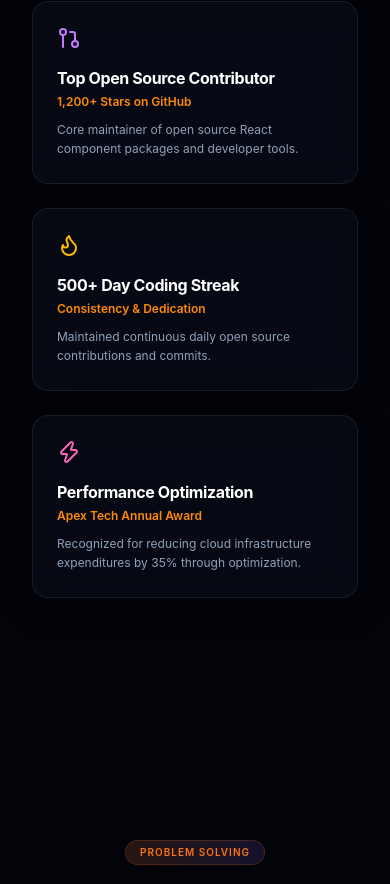
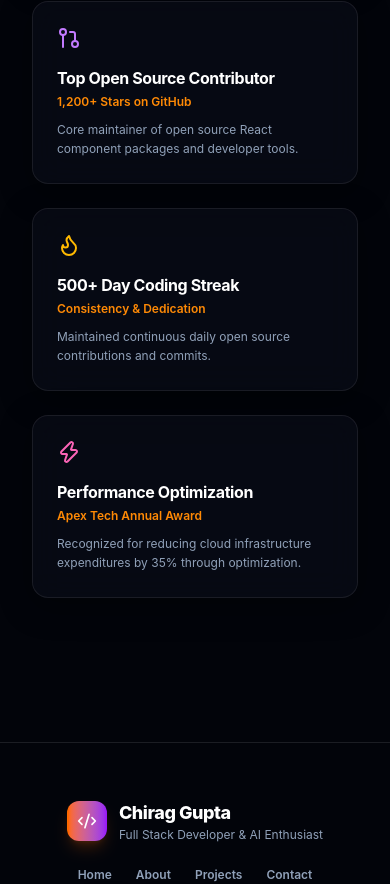
Before and after one commit to chirag-g210/portfolio-cg210, a React (Vite) app: page /about in a window 390 px wide. Shown: the part 10653-11537 px from the top of the page. Built offline with nearby package versions, Linux system fonts and the light colour scheme.

Commit message:
delete profiles

```diff
--- a/src/components/sections/CodingProfiles.tsx
+++ /dev/null
@@ -1,84 +0,0 @@
-import React from 'react';
-import { ExternalLink, Terminal, Trophy, Code2 } from 'lucide-react';
-import { codingProfiles } from '../../data/codingProfiles';
-import SectionHeading from '../common/SectionHeading';
-import Card from '../ui/Card';
-import Badge from '../ui/Badge';
-import ScrollReveal from '../common/ScrollReveal';
-
-export const CodingProfiles: React.FC = () => {
-  return (
-    <section id="coding-profiles" className="py-24 relative z-10">
-      <div className="max-w-7xl mx-auto px-4 sm:px-6 lg:px-8">
-        <ScrollReveal variant="slideUp">
-          <SectionHeading
-            badge="Problem Solving"
-            title="Competitive Coding & Profiles"
-            subtitle="Algorithmic problem solving, contest ratings, and GitHub contribution activity."
-          />
-        </ScrollReveal>
-
-        <div className="grid grid-cols-1 md:grid-cols-2 gap-6">
-          {codingProfiles.map((profile, index) => (
-            <ScrollReveal key={profile.id} variant="slideUp" delay={0.15 * index}>
-              <Card className="p-7 flex flex-col justify-between h-full">
-                <div>
-                  <div className="flex items-center justify-between mb-4">
-                    <div className="flex items-center gap-3">
-                      <div className={`p-3 rounded-xl bg-gradient-to-r ${profile.color} text-white shadow-lg`}>
-                        <Terminal className="w-5 h-5" />
-                      </div>
-                      <div>
-                        <h3 className="text-xl font-bold text-white">{profile.platform}</h3>
-                        <div className="text-xs font-semibold text-slate-400">@{profile.username}</div>
-                      </div>
-                    </div>
-
-                    {profile.badge && (
-                      <Badge variant="orange" className="flex items-center gap-1">
-                        <Trophy className="w-3 h-3 text-amber-400" />
-                        <span>{profile.badge}</span>
-                      </Badge>
-                    )}
-                  </div>
-
-                  <div className="grid grid-cols-2 gap-3 my-5 p-4 rounded-xl bg-white/5 border border-white/10">
-                    <div>
-                      <div className="text-[11px] font-semibold text-slate-400">Rating / Stars</div>
-                      <div className="text-sm font-extrabold text-orange-400 mt-0.5">{profile.rating}</div>
-                    </div>
-                    <div>
-                      <div className="text-[11px] font-semibold text-slate-400">Solved / Activity</div>
-                      <div className="text-sm font-extrabold text-purple-400 mt-0.5">{profile.solvedCount}</div>
-                    </div>
-                  </div>
-
-                  <ul className="space-y-2 mb-6">
-                    {profile.highlights.map((item, idx) => (
-                      <li key={idx} className="text-xs text-slate-300 flex items-center gap-2">
-                        <Code2 className="w-3.5 h-3.5 text-orange-400" />
-                        <span>{item}</span>
-                      </li>
-                    ))}
-                  </ul>
-                </div>
-
-                <a
-                  href={profile.profileUrl}
-                  target="_blank"
-                  rel="noopener noreferrer"
-                  className="inline-flex items-center justify-between text-xs font-bold text-slate-300 hover:text-orange-400 transition-colors pt-4 border-t border-white/10"
-                >
-                  <span>Visit {profile.platform} Profile</span>
-                  <ExternalLink className="w-3.5 h-3.5" />
-                </a>
-              </Card>
-            </ScrollReveal>
-          ))}
-        </div>
-      </div>
-    </section>
-  );
-};
-
-export default CodingProfiles;
--- a/src/data/codingProfiles.ts
+++ /dev/null
@@ -1,52 +0,0 @@
-import { CodingProfile } from '../types/codingProfile';
-
-export const codingProfiles: CodingProfile[] = [
-  {
-    id: 'leetcode',
-    platform: 'LeetCode',
-    username: 'chirag_gupta',
-    profileUrl: 'https://leetcode.com',
-    badge: 'Knight Badge (Top 3.5%)',
-    rating: '1,940 Max Rating',
-    solvedCount: '750+ Problems Solved',
-    globalRank: 'Top 5000 Worldwide',
-    highlights: ['350+ Medium, 120+ Hard', 'Active 100+ Day Contest Streak'],
-    color: 'from-amber-500 to-orange-600'
-  },
-  {
-    id: 'github',
-    platform: 'GitHub',
-    username: 'chirag-gupta',
-    profileUrl: 'https://github.com',
-    badge: 'Arctic Code Vault Contributor',
-    rating: '1,200+ Contributions',
-    solvedCount: '35+ Repositories',
-    globalRank: '1.2k+ Open Source Stars',
-    highlights: ['Core Maintainer of 3 UI Libraries', 'Top 1% Yearly Contributions'],
-    color: 'from-purple-600 to-indigo-600'
-  },
-  {
-    id: 'codeforces',
-    platform: 'Codeforces',
-    username: 'chirag_g',
-    profileUrl: 'https://codeforces.com',
-    badge: 'Specialist',
-    rating: '1,560 Max Rating',
-    solvedCount: '400+ Problems',
-    globalRank: 'Division 2 Competitor',
-    highlights: ['Participated in 45+ Rated Contests', 'Graph Theory & DP Specialist'],
-    color: 'from-blue-500 to-cyan-500'
-  },
-  {
-    id: 'codechef',
-    platform: 'CodeChef',
-    username: 'chirag_gupta',
-    profileUrl: 'https://codechef.com',
-    badge: '4★ Star Coder',
-    rating: '1,820 Max Rating',
-    solvedCount: '300+ Problems',
-    globalRank: 'Global Rank < 2000',
-    highlights: ['Division 1 Qualifier', 'Long Challenge Top Finisher'],
-    color: 'from-orange-600 to-pink-600'
-  }
-];
--- a/src/routes/about.tsx
+++ b/src/routes/about.tsx
@@ -4,7 +4,6 @@ import Skills from '../components/sections/Skills';
 import Experience from '../components/sections/Experience';
 import Certificates from '../components/sections/Certificates';
 import Achievements from '../components/sections/Achievements';
-import CodingProfiles from '../components/sections/CodingProfiles';
 
 export const AboutRoute: React.FC = () => {
   return (
@@ -14,7 +13,6 @@ export const AboutRoute: React.FC = () => {
       <Experience />
       <Certificates />
       <Achievements />
-      <CodingProfiles />
     </div>
   );
 };
```
Also changed, not shown: src/types/codingProfile.ts (deleted, +0 -12 lines).
